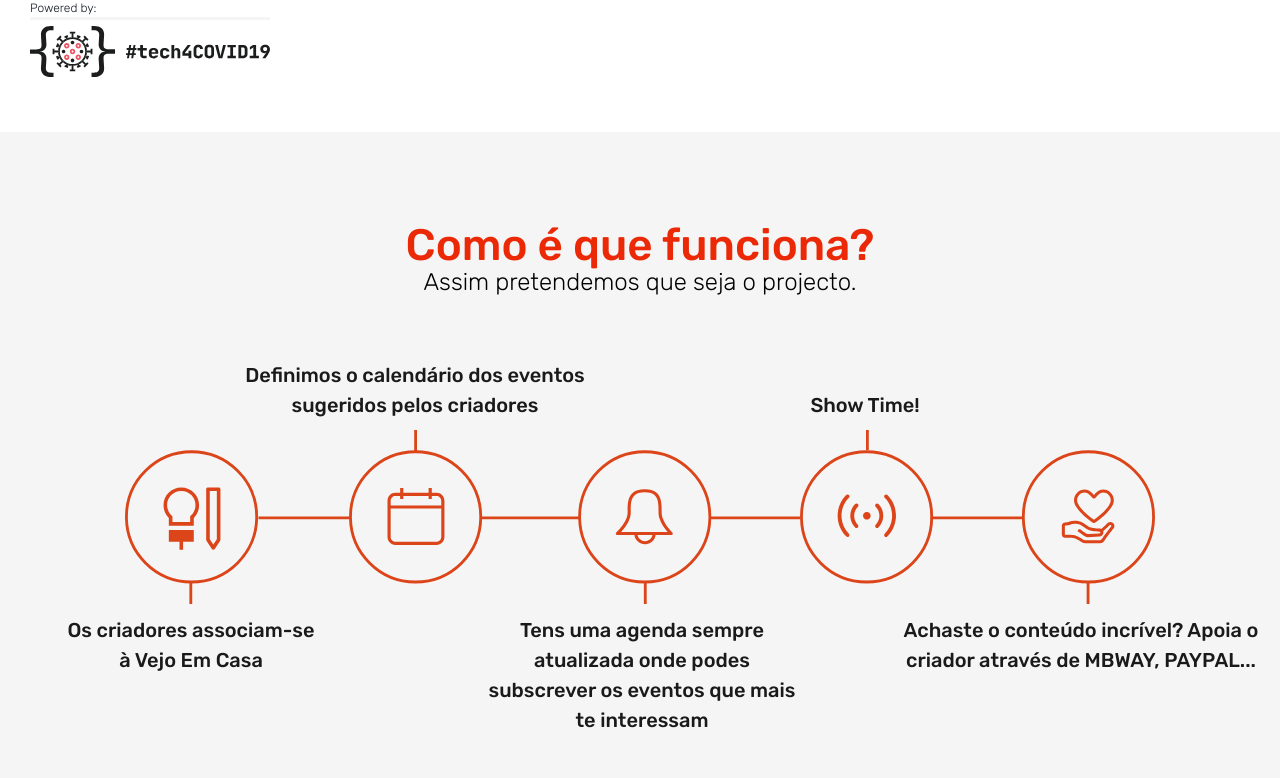
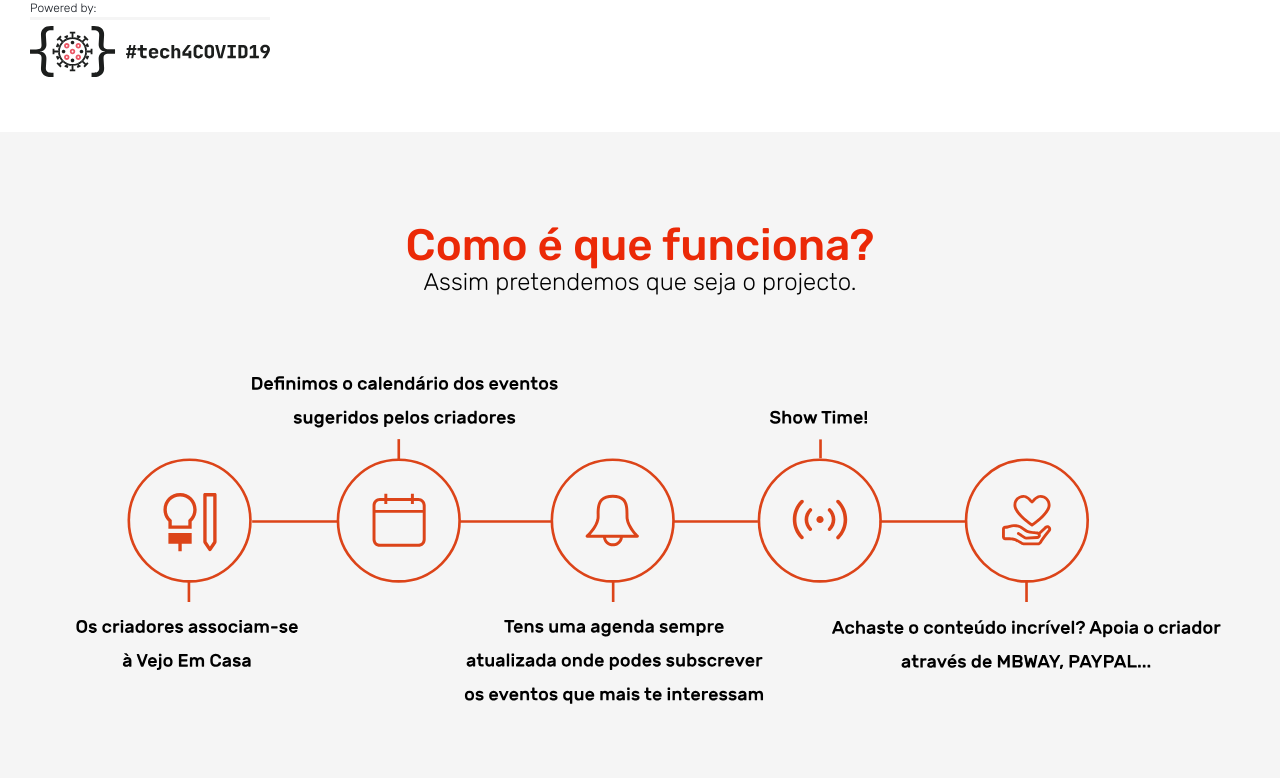
Before and after one commit to almeiduh/vejo-em-casa-fe, a React (Create React App) app: page / in a window 1280 px wide. Shown: the part 1260-2038 px from the top of the page. Built offline with nearby package versions, Linux system fonts and the light colour scheme; what axios-case-converter would draw is missing.

Commit message:
fix responsive HowItWorks component

```diff
--- a/src/pages/Landing/HowItWorks.jsx
+++ b/src/pages/Landing/HowItWorks.jsx
@@ -1,12 +1,13 @@
 import React from 'react';
 
-import icons from 'svg/veja_web_pag_landingpage_Icons-16.svg';
+// import icons from 'svg/veja_web_pag_landingpage_Icons-16.svg';
 
 import criadores from '../../svg/howItWorks/criadores.svg';
 import calendario from '../../svg/howItWorks/calendario.svg';
 import notificacoes from '../../svg/howItWorks/notificacoes.svg';
 import stream from '../../svg/howItWorks/stream.svg';
 import apoiar from '../../svg/howItWorks/apoiar.svg';
+import icons from 'svg/icons-and-text.svg';
 
 import styles from './howitworks.module.css';
 
@@ -22,20 +23,6 @@ const HowItWorks = () => {
 
       <div className={styles.smContainer}>
         <img alt="" className={styles.icons} src={icons} />
-
-        <p className={styles.step1}>Os criadores associam-se à Vejo Em Casa</p>
-        <p className={styles.step2}>
-          Definimos o calendário dos eventos sugeridos pelos criadores
-        </p>
-        <p className={styles.step3}>
-          Tens uma agenda sempre atualizada onde podes subscrever os eventos que
-          mais te interessam
-        </p>
-        <p className={styles.step4}>Show Time!</p>
-        <p className={styles.step5}>
-          Achaste o conteúdo incrível? Apoia o criador através de MBWAY,
-          PAYPAL...
-        </p>
       </div>
 
       <div className={styles.smContainerMobile}>
--- a/src/pages/Landing/howitworks.module.css
+++ b/src/pages/Landing/howitworks.module.css
@@ -1,8 +1,10 @@
 .bgContainer {
     position: relative;
-    height: 683px;
+    height: auto;
     background: #F5F5F5 0% 0% no-repeat padding-box;
     opacity: 1;
+    display: flex;
+    flex-direction: column;
 }
 
 .titles {
@@ -32,14 +34,14 @@
 }
 
 .smContainer {
-    position: relative;
-    top: 110px;
-    margin: auto;
-    width: 1200px;
+    /* position: relative;
+    top: 110px; */
+    margin: 100px 0 50px 0;;
+    width: 100%;
     display: flex;
     justify-content: center;
 }
-
+/*
 .smContainer > * {
     position: absolute;
     text-align: center;
@@ -48,17 +50,18 @@
     letter-spacing: 0;
     color: #1A1A1A;
     opacity: 1;
-}
+} */
 
 .smContainerMobile {
     display: none;
 }
 
 .icons {
-    top: 100px;
-    max-width: 1030px;
+    /* top: 100px;
+    max-width: 1030px; */
+    max-width: 92%;
 }
-
+/*
 .step1 {
     top: 285px;
     left: 27px;
@@ -92,7 +95,7 @@
     right: -26px;
     width: 370px;
     height: 131px;
-}
+} */
 
 @media only screen and (max-width: 768px) {
     /* For mobile phones: */
```
Also changed, not shown: src/svg/icons-and-text.svg (added).
